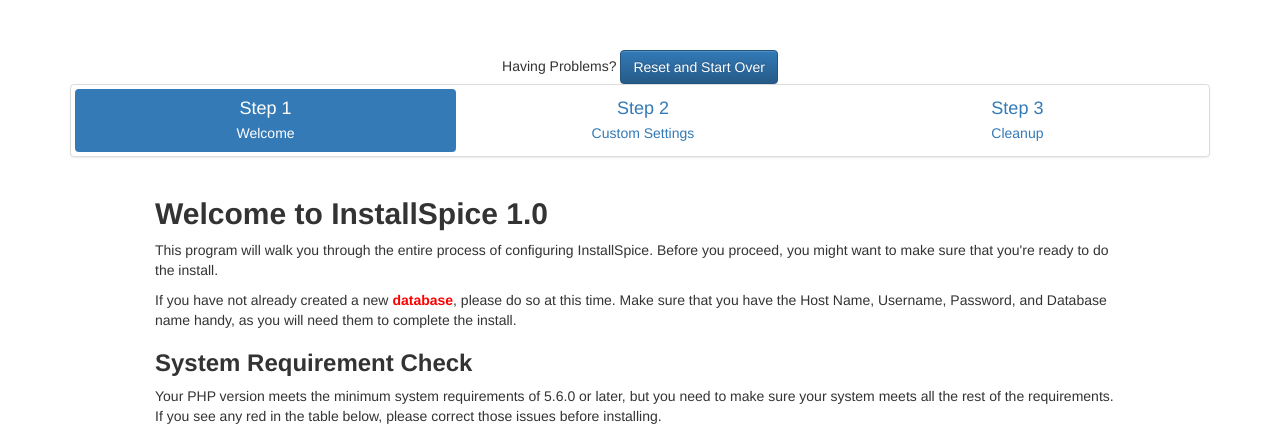
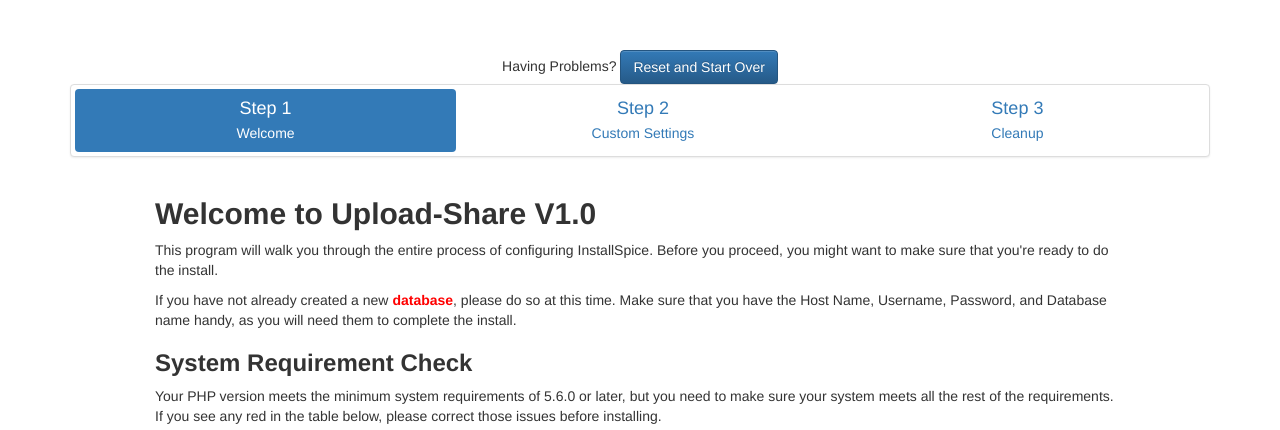
Before and after one commit to kimcanne/Upload-Share, a PHP site: page /install/index.php in a window 1280 px wide. Shown: the top 430 px of the page. Run offline with PHP 8.4, Linux system fonts and the light colour scheme; some libraries are stand-ins or nearby versions.

Commit message:
Update index.php

```diff
--- a/Upload-Share/install/index.php
+++ b/Upload-Share/install/index.php
@@ -20,7 +20,7 @@
           <div class="row">
               <div class="col-xs-1"></div>
               <div class="col-xs-10">
-                <H2><strong>Welcome to <?=$app_name ." " . $app_ver?></strong></H2>
+                <H2><strong>Welcome to Upload-Share V1.0</strong></H2>
 
 <p>
   This program will walk you through the entire process of configuring <?=$app_name?>.  Before you proceed, you might want to make sure that you're ready to do the install.</p>
```
